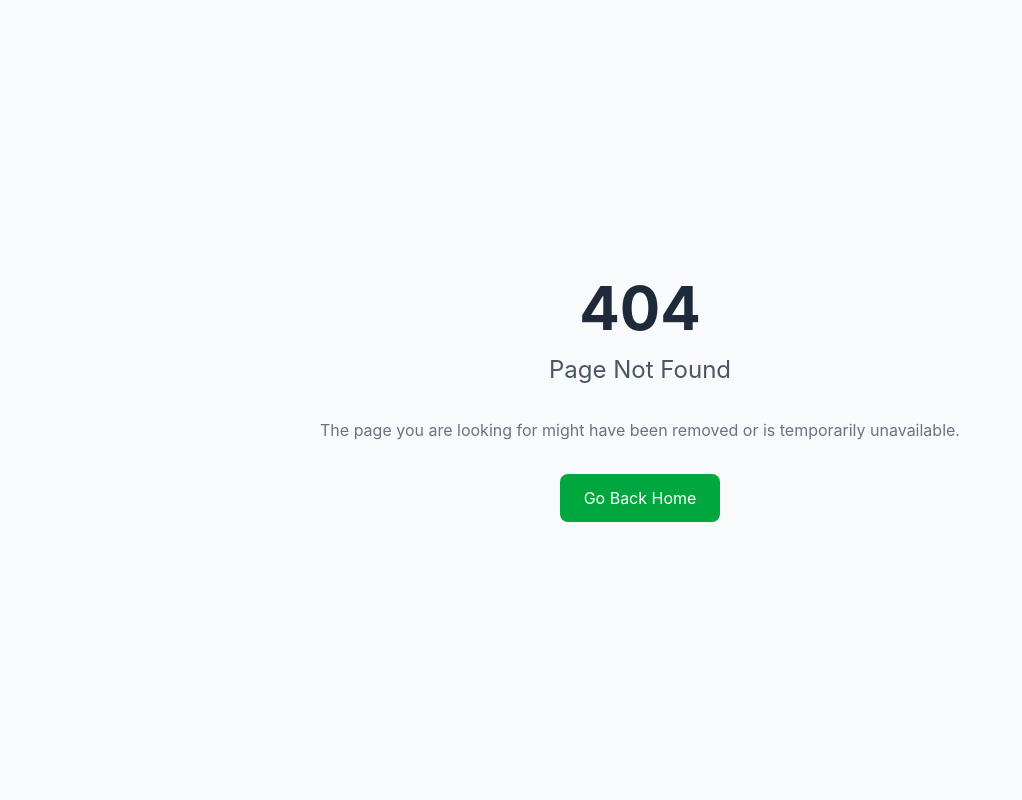
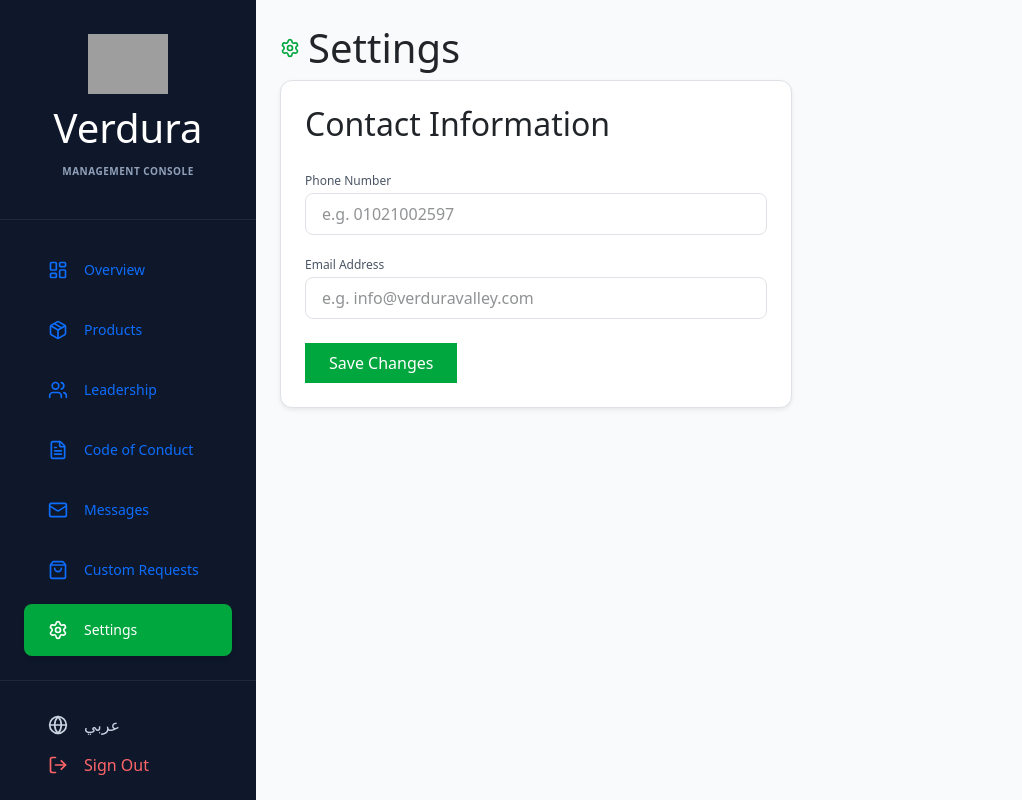
Before and after one commit to verduravalley/verduravalley, a Next.js app: page /en/dashboard/settings in a window 1280 px wide. Before the commit this address had no page. Shown: the whole page, without its empty margins (0-1022 px from the left). Built offline with nearby package versions, Linux system fonts and the light colour scheme; no server answers; the database is empty; grey boxes are pictures that could not be loaded.

Commit message:
Adding dynamic contact info from dashboard

```diff
--- /dev/null
+++ b/app/[locale]/(dashboard)/dashboard/settings/page.tsx
@@ -0,0 +1,92 @@
+'use client';
+
+import { useState, useEffect } from 'react';
+import axios from 'axios';
+import { Settings } from 'lucide-react';
+import { useTranslations } from 'next-intl';
+
+export default function SettingsPage() {
+  const t = useTranslations('dashboard.settings');
+  const tc = useTranslations('dashboard.common');
+
+  const [phone, setPhone] = useState('');
+  const [email, setEmail] = useState('');
+  const [loading, setLoading] = useState(true);
+  const [saving, setSaving] = useState(false);
+  const [saved, setSaved] = useState(false);
+
+  useEffect(() => {
+    axios.get('/api/settings').then((res) => {
+      setPhone(res.data.contact_phone || '');
+      setEmail(res.data.contact_email || '');
+    }).finally(() => setLoading(false));
+  }, []);
+
+  const handleSave = async () => {
+    setSaving(true);
+    setSaved(false);
+    try {
+      await axios.put('/api/settings', { contact_phone: phone, contact_email: email });
+      setSaved(true);
+      setTimeout(() => setSaved(false), 3000);
+    } catch (error) {
+      console.error(error);
+    } finally {
+      setSaving(false);
+    }
+  };
+
+  return (
+    <div className="space-y-6">
+      <h1 className="text-xl font-bold text-gray-800 flex items-center gap-2">
+        <Settings className="w-5 h-5 text-green-600" /> {t('title')}
+      </h1>
+
+      <div className="bg-white rounded-xl shadow-sm border border-gray-100 p-6 max-w-lg">
+        <h2 className="text-sm font-semibold text-gray-700 mb-4">{t('contactInfo')}</h2>
+
+        {loading ? (
+          <p className="text-sm text-gray-500">{tc('loading')}</p>
+        ) : (
+          <div className="space-y-4">
+            <div>
+              <label className="block text-xs font-medium text-gray-600 mb-1">{t('phone')}</label>
+              <input
+                type="text"
+                value={phone}
+                onChange={(e) => setPhone(e.target.value)}
+                className="w-full border border-gray-300 rounded-lg px-3 py-2 text-sm focus:outline-none focus:ring-2 focus:ring-green-500"
+                placeholder="e.g. 01021002597"
+                dir="ltr"
+              />
+            </div>
+            <div>
+              <label className="block text-xs font-medium text-gray-600 mb-1">{t('email')}</label>
+              <input
+                type="email"
+                value={email}
+                onChange={(e) => setEmail(e.target.value)}
+                className="w-full border border-gray-300 rounded-lg px-3 py-2 text-sm focus:outline-none focus:ring-2 focus:ring-green-500"
+                placeholder="e.g. info@verduravalley.com"
+                dir="ltr"
+              />
+            </div>
+
+            <div className="flex items-center gap-3 pt-2">
+              <button
+                onClick={handleSave}
+                disabled={saving}
+                className="bg-green-600 hover:bg-green-700 text-white text-sm font-medium px-4 py-2 rounded-lg transition disabled:opacity-50"
+              >
+                {saving ? tc('loading') : tc('saveChanges')}
+              </button>
+              {saved && (
+                <span className="text-sm text-green-600 font-medium">{t('saved')}</span>
+              )}
+            </div>
+          </div>
+        )}
+      </div>
+    </div>
+  );
+}
--- a/app/api/init-db/route.ts
+++ b/app/api/init-db/route.ts
@@ -149,10 +149,20 @@ export async function POST() {
       )
     `);
 
-    // Seed default code of conduct if it doesn't exist
+    // Seed default site configs if they don't exist
     await query(`
       INSERT INTO site_configs (key, value)
       VALUES ('code_of_conduct_url', 'https://res.cloudinary.com/demo/image/upload/multi_page_pdf.pdf')
+      ON CONFLICT (key) DO NOTHING
+    `);
+    await query(`
+      INSERT INTO site_configs (key, value)
+      VALUES ('contact_phone', '01021002597')
+      ON CONFLICT (key) DO NOTHING
+    `);
+    await query(`
+      INSERT INTO site_configs (key, value)
+      VALUES ('contact_email', 'info@verduravalley.com')
       ON CONFLICT (key) DO NOTHING
     `);
 
--- /dev/null
+++ b/app/api/settings/route.ts
@@ -0,0 +1,44 @@
+import { NextRequest, NextResponse } from 'next/server';
+import { query } from '@/lib/db';
+
+export async function GET() {
+  try {
+    const result = await query(
+      `SELECT key, value FROM site_configs WHERE key IN ('contact_phone', 'contact_email')`
+    );
+    const settings: Record<string, string> = {};
+    for (const row of result.rows) {
+      settings[row.key] = row.value;
+    }
+    return NextResponse.json(settings);
+  } catch (error) {
+    console.error(error);
+    return NextResponse.json({ error: 'Failed to fetch settings' }, { status: 500 });
+  }
+}
+
+export async function PUT(req: NextRequest) {
+  try {
+    const { contact_phone, contact_email } = await req.json();
+
+    if (contact_phone !== undefined) {
+      await query(
+        `INSERT INTO site_configs (key, value, updated_at) VALUES ('contact_phone', $1, NOW())
+         ON CONFLICT (key) DO UPDATE SET value = $1, updated_at = NOW()`,
+        [contact_phone]
+      );
+    }
+    if (contact_email !== undefined) {
+      await query(
+        `INSERT INTO site_configs (key, value, updated_at) VALUES ('contact_email', $1, NOW())
+         ON CONFLICT (key) DO UPDATE SET value = $1, updated_at = NOW()`,
+        [contact_email]
+      );
+    }
+
+    return NextResponse.json({ success: true });
+  } catch (error) {
+    console.error(error);
+    return NextResponse.json({ error: 'Failed to update settings' }, { status: 500 });
+  }
+}
--- a/components/dashboard/Sidebar.tsx
+++ b/components/dashboard/Sidebar.tsx
@@ -5,7 +5,7 @@ import { usePathname } from 'next/navigation';
 import { Link } from '@/i18n/navigation';
 import { useTranslations, useLocale } from 'next-intl';
 import { useRouter } from '@/i18n/navigation';
-import { LayoutDashboard, Package, Users, FileText, Mail, ShoppingBag, LogOut, Globe, Menu, X } from 'lucide-react';
+import { LayoutDashboard, Package, Users, FileText, Mail, ShoppingBag, LogOut, Globe, Menu, X, Settings } from 'lucide-react';
 import clsx from 'clsx';
 import Image from 'next/image';
 
@@ -17,6 +17,7 @@ const navItems = [
   { href: '/dashboard/code-of-conduct', labelKey: 'codeOfConduct', icon: FileText },
   { href: '/dashboard/contact', labelKey: 'messages', icon: Mail },
   { href: '/dashboard/custom-requests', labelKey: 'customRequests', icon: ShoppingBag },
+  { href: '/dashboard/settings', labelKey: 'settings', icon: Settings },
 ];
 
 export default function Sidebar() {
--- a/components/marketing/contact/ContactSection2.tsx
+++ b/components/marketing/contact/ContactSection2.tsx
@@ -1,5 +1,6 @@
 'use client';
 
+import { useState, useEffect } from "react";
 import ContactForm from "../form/ContactForm";
 import DivAnimateXAxis from "../utils/DivAnimateXAxis";
 import DivAnimateYAxis from "../utils/DivAnimateYAxis";
@@ -13,6 +14,19 @@ const ContactSection2 = ({ innerPage }: Props) => {
   const t = useTranslations('contact');
   const locale = useLocale();
   const isAr = locale === 'ar';
+
+  const [phone, setPhone] = useState('01021002597');
+  const [email, setEmail] = useState('info@verduravalley.com');
+
+  useEffect(() => {
+    fetch('/api/settings')
+      .then((r) => r.json())
+      .then((data) => {
+        if (data.contact_phone) setPhone(data.contact_phone);
+        if (data.contact_email) setEmail(data.contact_email);
+      })
+      .catch(() => {});
+  }, []);
 
   return (
     <section
@@ -40,7 +54,7 @@ const ContactSection2 = ({ innerPage }: Props) => {
               <div className="rv-inner-contact-info__bottom">
                 <ul className="rv-5-footer-timings">
                   <li>
-                    <a href="tel:0123456789">01021002597</a>
+                    <a href={`tel:${phone}`}>{phone}</a>
                   </li>
                 </ul>
               </div>
@@ -61,7 +75,7 @@ const ContactSection2 = ({ innerPage }: Props) => {
               <div className="rv-inner-contact-info__bottom">
                 <ul className="rv-5-footer-timings">
                   <li>
-                    <a href="mailto:info@verduravalley.com">info@verduravalley.com</a>
+                    <a href={`mailto:${email}`}>{email}</a>
                   </li>
                 </ul>
               </div>
--- a/components/marketing/footer/FooterSection.tsx
+++ b/components/marketing/footer/FooterSection.tsx
@@ -1,5 +1,6 @@
 'use client';
 
+import { useState, useEffect } from "react";
 import { Link } from "@/i18n/navigation";
 import { useTranslations, useLocale } from "next-intl";
 import { stripDot } from "@/lib/stripDot";
@@ -21,6 +22,19 @@ const FooterSection = ({
   const tn = useTranslations('nav');
   const locale = useLocale();
   const isArabic = locale === 'ar';
+
+  const [phone, setPhone] = useState('01021002597');
+  const [email, setEmail] = useState('info@verduravalley.com');
+
+  useEffect(() => {
+    fetch('/api/settings')
+      .then((r) => r.json())
+      .then((data) => {
+        if (data.contact_phone) setPhone(data.contact_phone);
+        if (data.contact_email) setEmail(data.contact_email);
+      })
+      .catch(() => {});
+  }, []);
 
   return (
     <footer className={`rv-9-footer ${style ? style : ""}`}>
@@ -81,7 +95,7 @@ const FooterSection = ({
                     </div>
                     <div className="text">
                         <span>{t('callUs')}</span>
-                        <a href="tel:01021002597" style={{ textDecoration: 'none' }} dir={isArabic ? 'ltr' : undefined}>01021002597</a>
+                        <a href={`tel:${phone}`} style={{ textDecoration: 'none' }} dir={isArabic ? 'ltr' : undefined}>{phone}</a>
                     </div>
                   </div>
 
@@ -92,7 +106,7 @@ const FooterSection = ({
                     </div>
                     <div className="text">
                         <span>{t('emailUs')}</span>
-                        <a href="mailto:info@verduravalley.com" style={{ textDecoration: 'none' }}>info@verduravalley.com</a>
+                        <a href={`mailto:${email}`} style={{ textDecoration: 'none' }}>{email}</a>
                     </div>
                   </div>
 
--- a/messages/ar.json
+++ b/messages/ar.json
@@ -157,6 +157,7 @@
       "codeOfConduct": "مدونة قواعد السلوك",
       "messages": "الرسائل",
       "customRequests": "طلبات مخصصة",
+      "settings": "الإعدادات",
       "signOut": "تسجيل الخروج"
     },
     "common": {
@@ -275,6 +276,13 @@
       "savingDocument": "جارٍ حفظ المستند الجديد...",
       "selectPdf": "اختر ملف PDF",
       "recommendation": "توصية: تأكد أن ملف PDF محسّن للعرض على الويب ويحتوي على آخر تحديثات الحوكمة."
+    },
+    "settings": {
+      "title": "الإعدادات",
+      "contactInfo": "معلومات التواصل",
+      "phone": "رقم الهاتف",
+      "email": "البريد الإلكتروني",
+      "saved": "تم الحفظ بنجاح!"
     }
   },
   "home": {
--- a/messages/en.json
+++ b/messages/en.json
@@ -157,6 +157,7 @@
       "codeOfConduct": "Code of Conduct",
       "messages": "Messages",
       "customRequests": "Custom Requests",
+      "settings": "Settings",
       "signOut": "Sign Out"
     },
     "common": {
@@ -275,6 +276,13 @@
       "savingDocument": "Saving new document...",
       "selectPdf": "Select PDF File",
       "recommendation": "Recommendation: Ensure the PDF is optimized for web viewing and contains all the latest governance updates."
+    },
+    "settings": {
+      "title": "Settings",
+      "contactInfo": "Contact Information",
+      "phone": "Phone Number",
+      "email": "Email Address",
+      "saved": "Saved successfully!"
     }
   },
   "home": {
```
